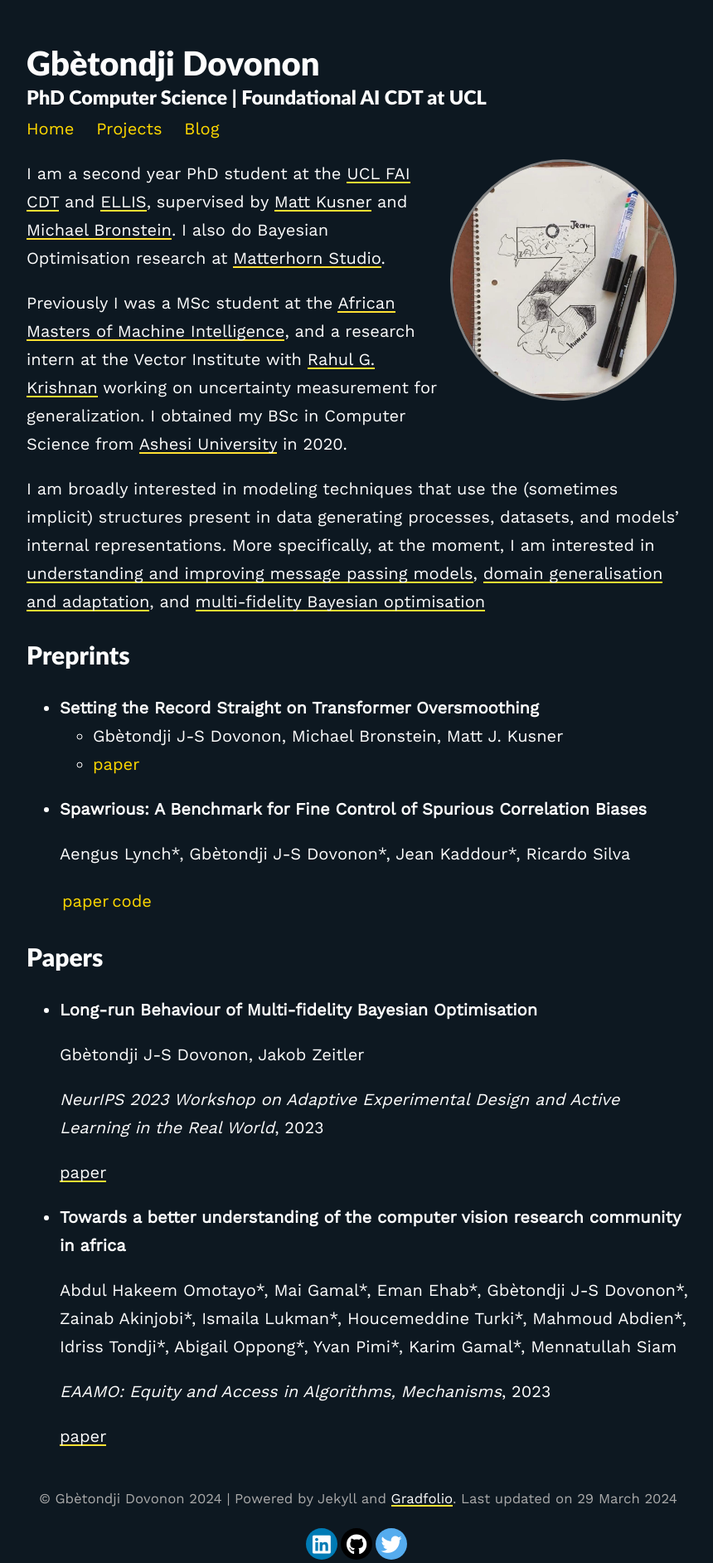
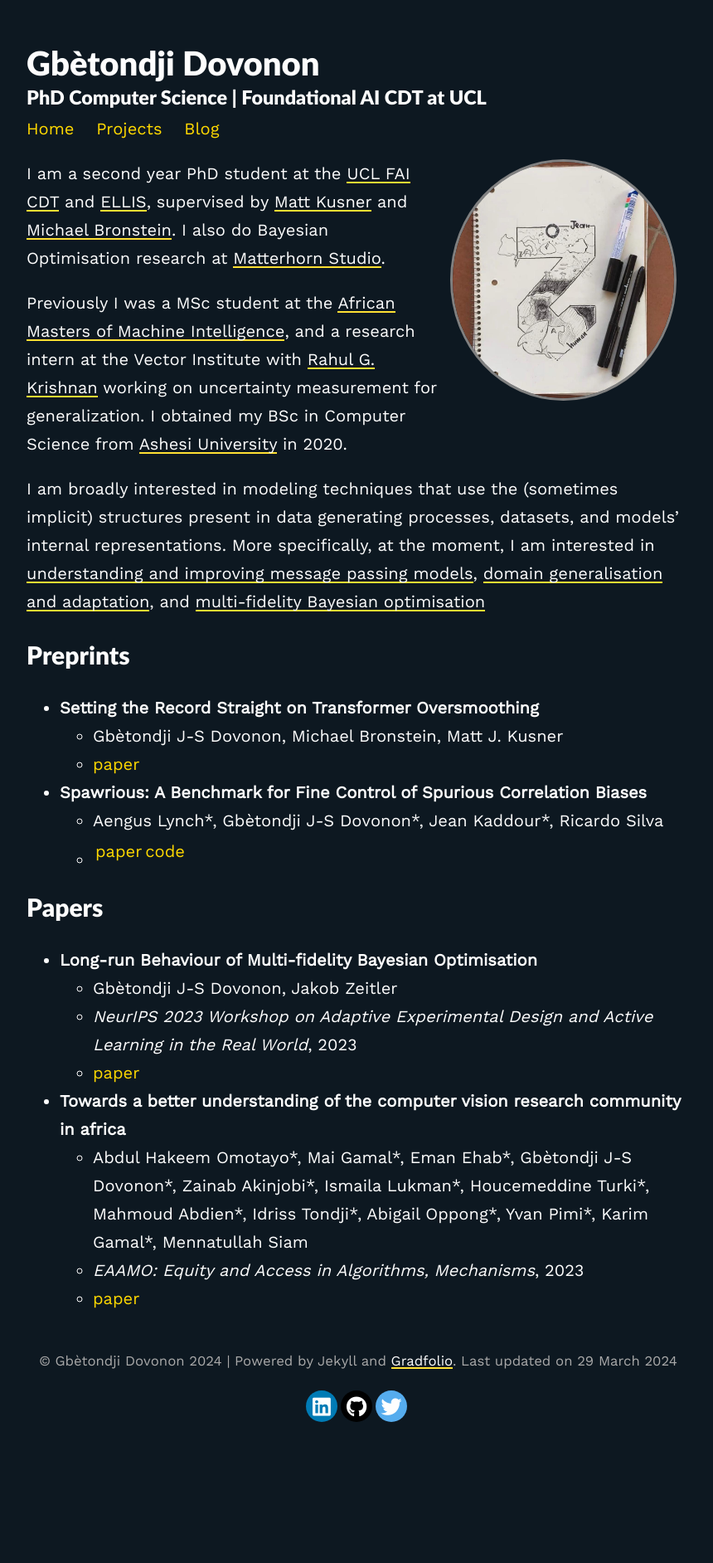
Before and after one commit to jean72human/jean72human.github.io, a Jekyll site: the page built from index.md, in a window 1280 px wide. Shown: the whole page at 83% size, without its empty margins (208-1068 px from the left). Built offline with Jekyll 4.4.1, drawn with Linux system fonts in a browser that asks for light colours; nearby versions of some CDN libraries; after the commit the page ends 1718 px from its top, so only the background shows below that.

```diff
--- a/index.md
+++ b/index.md
@@ -20,30 +20,19 @@ I am broadly interested in modeling techniques that use the (sometimes implicit)
   * Gbètondji J-S Dovonon, Michael Bronstein, Matt J. Kusner
   * [paper](https://arxiv.org/pdf/2401.04301.pdf)
 
-
 - **Spawrious: A Benchmark for Fine Control of Spurious Correlation Biases**
-
-  Aengus Lynch\*, Gbètondji J-S Dovonon\*, Jean Kaddour\*, Ricardo Silva
-
-  [paper](https://arxiv.org/pdf/2303.05470.pdf) | [code](https://github.com/aengusl/spawrious)
-
+  * Aengus Lynch\*, Gbètondji J-S Dovonon\*, Jean Kaddour\*, Ricardo Silva
+  * [paper](https://arxiv.org/pdf/2303.05470.pdf) | [code](https://github.com/aengusl/spawrious)
 
 
 ## Papers
 
 - **Long-run Behaviour of Multi-fidelity Bayesian Optimisation**
-
-  Gbètondji J-S Dovonon, Jakob Zeitler
-
-  *NeurIPS 2023 Workshop on Adaptive Experimental Design and Active Learning in the Real World*, 2023
-
-  [paper](https://arxiv.org/pdf/2312.12633.pdf)
-
+  * Gbètondji J-S Dovonon, Jakob Zeitler
+  * *NeurIPS 2023 Workshop on Adaptive Experimental Design and Active Learning in the Real World*, 2023
+  * [paper](https://arxiv.org/pdf/2312.12633.pdf)
 
 - **Towards a better understanding of the computer vision research community in africa**
-
-  Abdul Hakeem Omotayo\*, Mai Gamal\*, Eman Ehab\*, Gbètondji J-S Dovonon\*, Zainab Akinjobi\*, Ismaila Lukman\*, Houcemeddine Turki\*, Mahmoud Abdien\*, Idriss Tondji\*, Abigail Oppong\*, Yvan Pimi\*, Karim Gamal\*, Mennatullah Siam
-
-  *EAAMO: Equity and Access in Algorithms, Mechanisms*, 2023
-
-  [paper](https://arxiv.org/pdf/2305.06773.pdf)
+  * Abdul Hakeem Omotayo\*, Mai Gamal\*, Eman Ehab\*, Gbètondji J-S Dovonon\*, Zainab Akinjobi\*, Ismaila Lukman\*, Houcemeddine Turki\*, Mahmoud Abdien\*, Idriss Tondji\*, Abigail Oppong\*, Yvan Pimi\*, Karim Gamal\*, Mennatullah Siam
+  * *EAAMO: Equity and Access in Algorithms, Mechanisms*, 2023
+  * [paper](https://arxiv.org/pdf/2305.06773.pdf)
```
